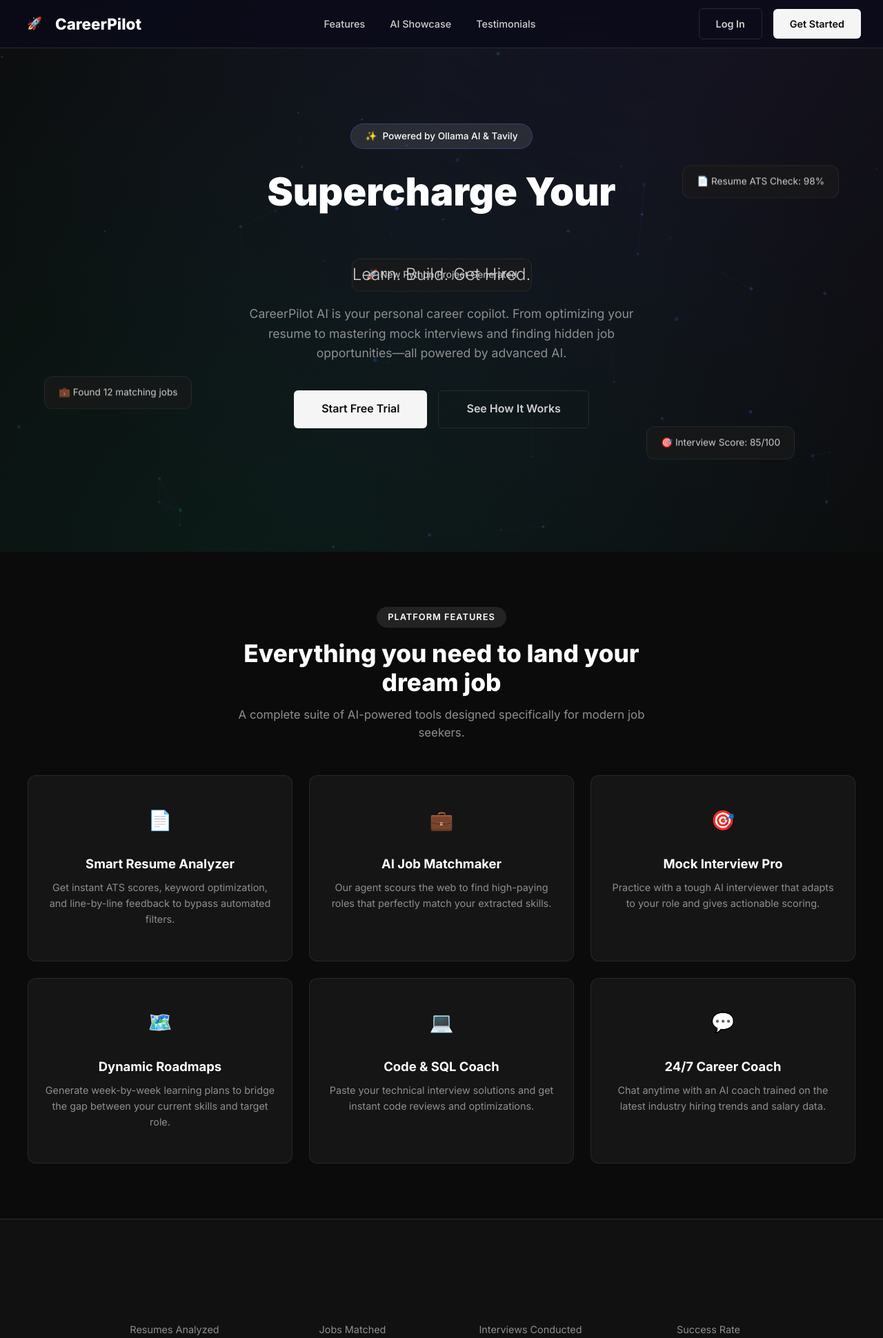
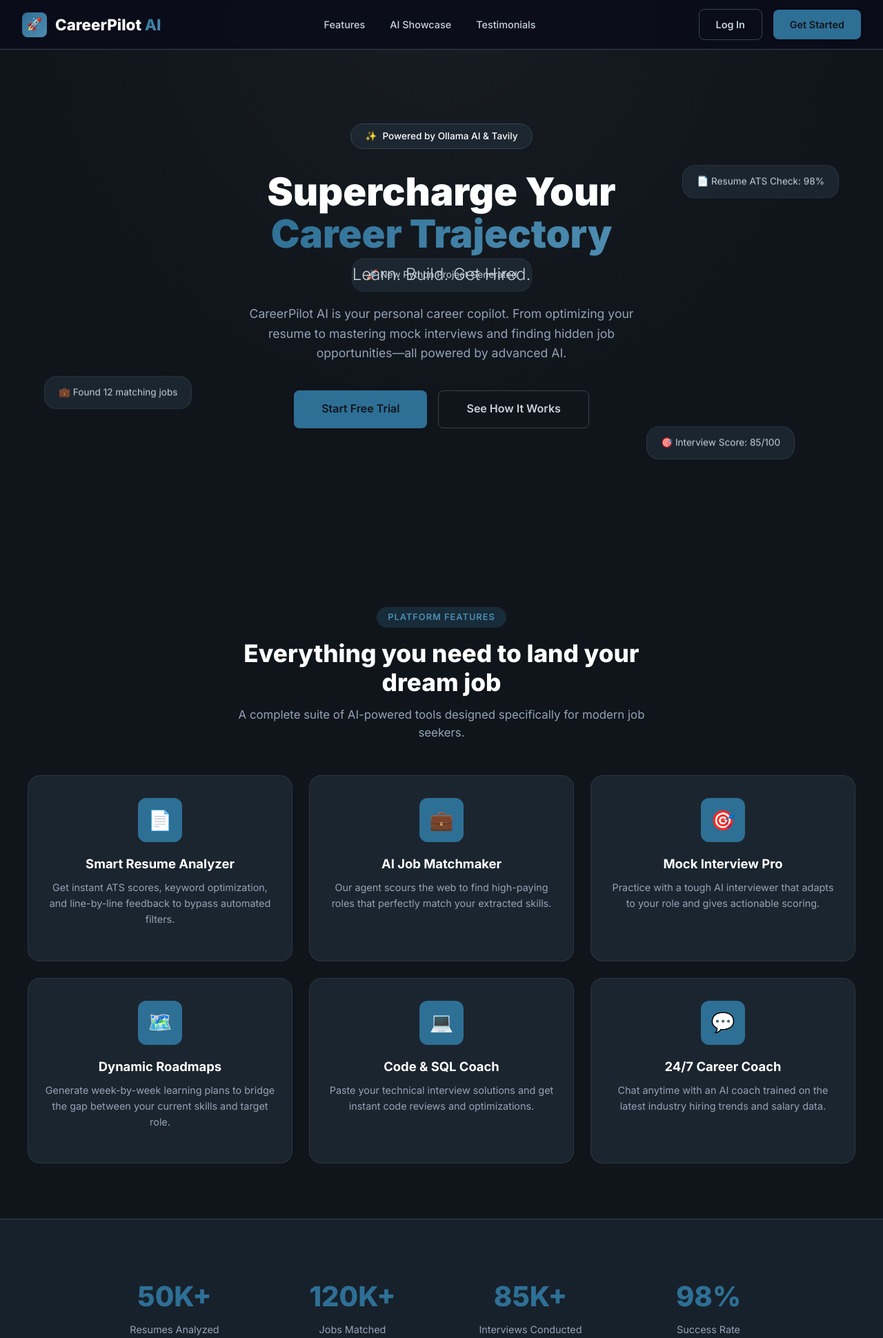
Before and after one commit to anshul-94/CareerPilotAI-, a Flask app: page / in a window 1280 px wide. Shown: the top 1940 px of the page at 69% size. Run offline with Flask 3, Linux system fonts and the light colour scheme.

Commit message:
dd modern dark theme for CareerPilot AI

```diff
--- a/CareerPilotAI/static/css/animations.css
+++ b/CareerPilotAI/static/css/animations.css
@@ -300,23 +300,24 @@
 /* ── Gradient Border Animation ───────────────── */
 .gradient-border {
     position: relative;
-    background: var(--bg-secondary);
+    background: var(--bg-card);
     border-radius: var(--radius-lg);
+    z-index: 1;
 }
 
 .gradient-border::before {
     content: '';
     position: absolute;
-    inset: -1px;
-    border-radius: inherit;
-    background: var(--gradient-primary);
+    inset: -2px;
+    background: var(--primary);
+    border-radius: calc(var(--radius-lg) + 2px);
     z-index: -1;
     opacity: 0;
     transition: opacity var(--transition-normal);
 }
 
 .gradient-border:hover::before {
-    opacity: 1;
+    opacity: 0.15;
 }
 
 /* ── Notification Pop ────────────────────────── */
--- a/CareerPilotAI/static/css/dashboard.css
+++ b/CareerPilotAI/static/css/dashboard.css
@@ -50,8 +50,8 @@
     border-radius: 3px 3px 0 0;
 }
 
-.dash-stat.primary::before { background: var(--gradient-primary); }
-.dash-stat.accent::before { background: var(--gradient-accent); }
+.dash-stat.primary::before { background: var(--primary); }
+.dash-stat.accent::before { background: var(--primary); }
 .dash-stat.warning::before { background: var(--warning); }
 .dash-stat.danger::before { background: var(--danger); }
 .dash-stat.info::before { background: var(--info); }
@@ -59,8 +59,8 @@
 
 .dash-stat:hover {
     border-color: var(--border-light);
-    transform: translateY(-3px);
-    box-shadow: var(--shadow-lg), var(--shadow-glow);
+    transform: translateY(-2px);
+    box-shadow: var(--shadow-lg);
 }
 
 .dash-stat .stat-icon {
--- a/CareerPilotAI/static/css/main.css
+++ b/CareerPilotAI/static/css/main.css
@@ -6,79 +6,226 @@
 /* ── Google Fonts ────────────────────────────── */
 @import url('https://fonts.googleapis.com/css2?family=Inter:wght@300;400;500;600;700;800;900&family=JetBrains+Mono:wght@400;500;600&display=swap');
 
-/* ── CSS Custom Properties ───────────────────── */
 :root {
-    /* Primary Colors */
-    --primary: #F5F5F5;
-    --primary-light: #FFFFFF;
-    --primary-dark: #CFCFCF;
-    --primary-glow: rgba(255, 255, 255, 0.1);
 
-    /* Accent Colors */
-    --accent: #F5F5F5;
-    --accent-light: #FFFFFF;
-    --accent-dark: #CFCFCF;
-    --accent-glow: rgba(255, 255, 255, 0.1);
+    /* ==========================================================
+       BRAND COLORS
+    ========================================================== */
 
-    /* Background Colors */
-    --bg-primary: #0B0B0B;
-    --bg-secondary: #111111;
-    --bg-tertiary: #1A1A1A;
-    --bg-card: #1A1A1A;
-    --bg-card-hover: #222222;
-    --bg-input: #111111;
-    --bg-glass: rgba(17, 17, 17, 0.6);
+    --primary: #2E6F95;
+    --primary-light: #4F8DB1;
+    --primary-dark: #1E5678;
+    --primary-glow: rgba(46, 111, 149, 0.25);
 
-    /* Text Colors */
+    --accent: #D9A441;
+    --accent-light: #E8C66D;
+    --accent-dark: #B98524;
+    --accent-glow: rgba(217, 164, 65, 0.20);
+
+    /* ==========================================================
+       BACKGROUND
+    ========================================================== */
+
+    --bg-primary: #10151B;
+    --bg-secondary: #17212B;
+    --bg-tertiary: #202B36;
+
+    --bg-card: #232F3B;
+    --bg-card-hover: #2A3847;
+
+    --bg-input: #1B2631;
+
+    --bg-glass: rgba(35, 47, 59, 0.70);
+
+    /* ==========================================================
+       TEXT
+    ========================================================== */
+
     --text-primary: #FFFFFF;
-    --text-secondary: #CFCFCF;
-    --text-tertiary: #8F8F8F;
-    --text-muted: #8F8F8F;
+    --text-secondary: #C8D2DC;
+    --text-tertiary: #94A3B8;
+    --text-muted: #718096;
 
-    /* Border Colors */
-    --border: #2B2B2B;
-    --border-light: rgba(255, 255, 255, 0.05);
-    --border-active: #F5F5F5;
+    /* ==========================================================
+       BORDER
+    ========================================================== */
 
-    /* Status Colors */
-    --success: #22C55E;
-    --warning: #FACC15;
-    --danger: #EF4444;
-    --info: #8F8F8F;
+    --border: #344452;
+    --border-light: rgba(255,255,255,0.05);
+    --border-active: var(--primary);
 
-    /* Shadows */
-    --shadow-sm: 0 1px 2px rgba(0, 0, 0, 0.1);
-    --shadow-md: 0 4px 12px rgba(0, 0, 0, 0.15);
-    --shadow-lg: 0 8px 30px rgba(0, 0, 0, 0.5);
-    --shadow-glow: 0 0 20px rgba(255, 255, 255, 0.05);
-    --shadow-card: inset 0 1px 0 rgba(255, 255, 255, 0.05);
+    /* ==========================================================
+       STATUS
+    ========================================================== */
 
-    /* Glass Effect */
-    --glass-bg: rgba(26, 26, 26, 0.7);
-    --glass-border: rgba(255, 255, 255, 0.08);
-    --glass-blur: blur(24px);
+    --success: #3BA55C;
+    --warning: #F4B942;
+    --danger: #E25555;
+    --info: #5DA9E9;
 
-    /* Typography */
-    --font-primary: 'Inter', -apple-system, BlinkMacSystemFont, sans-serif;
-    --font-mono: 'JetBrains Mono', 'Fira Code', monospace;
+    /* ==========================================================
+       SHADOWS
+    ========================================================== */
 
-    /* Spacing */
-    --sidebar-width: 260px;
-    --navbar-height: 70px;
+    --shadow-sm:
+        0 2px 6px rgba(0,0,0,.18);
 
-    /* Border Radius */
-    --radius-sm: 6px;
-    --radius-md: 8px;
-    --radius-lg: 12px;
-    --radius-xl: 16px;
-    --radius-full: 50%;
+    --shadow-md:
+        0 8px 24px rgba(0,0,0,.28);
 
-    /* Transitions */
-    --transition-fast: 0.1s cubic-bezier(0.16, 1, 0.3, 1);
-    --transition-normal: 0.2s cubic-bezier(0.16, 1, 0.3, 1);
-    --transition-slow: 0.4s cubic-bezier(0.16, 1, 0.3, 1);
+    --shadow-lg:
+        0 18px 50px rgba(0,0,0,.45);
+
+    --shadow-glow:
+        0 0 35px rgba(46,111,149,.18);
+
+    --shadow-card:
+        inset 0 1px 0 rgba(255,255,255,.03);
+
+    /* ==========================================================
+       GLASSMORPHISM
+    ========================================================== */
+
+    --glass-bg: rgba(35,47,59,.65);
+
+    --glass-border:
+        rgba(255,255,255,.08);
+
+    --glass-blur:
+        blur(24px);
+
+    /* ==========================================================
+       TYPOGRAPHY
+    ========================================================== */
+
+    --font-primary:
+        "Inter",
+        -apple-system,
+        BlinkMacSystemFont,
+        "Segoe UI",
+        sans-serif;
+
+    --font-mono:
+        "JetBrains Mono",
+        monospace;
+
+    /* ==========================================================
+       LAYOUT
+    ========================================================== */
+
+    --sidebar-width: 270px;
+    --navbar-height: 72px;
+
+    /* ==========================================================
+       BORDER RADIUS
+    ========================================================== */
+
+    --radius-xs: 4px;
+    --radius-sm: 8px;
+    --radius-md: 12px;
+    --radius-lg: 18px;
+    --radius-xl: 24px;
+    --radius-2xl: 32px;
+    --radius-full: 999px;
+
+    /* ==========================================================
+       TRANSITIONS
+    ========================================================== */
+
+    --transition-fast:
+        .15s ease;
+
+    --transition-normal:
+        .30s ease;
+
+    --transition-slow:
+        .50s ease;
+
+    /* ==========================================================
+       GRADIENTS
+    ========================================================== */
+
+    --gradient-primary:
+        linear-gradient(
+            135deg,
+            #2E6F95 0%,
+            #4F8DB1 100%
+        );
+
+    --gradient-accent:
+        linear-gradient(
+            135deg,
+            #D9A441 0%,
+            #E8C66D 100%
+        );
+
+    --gradient-card:
+        linear-gradient(
+            180deg,
+            rgba(255,255,255,.03),
+            rgba(255,255,255,.01)
+        );
+
+    --gradient-bg:
+        radial-gradient(
+            circle at top right,
+            rgba(46,111,149,.08),
+            transparent 40%
+        ),
+        radial-gradient(
+            circle at bottom left,
+            rgba(217,164,65,.05),
+            transparent 35%
+        );
+
+    /* ==========================================================
+       BUTTONS
+    ========================================================== */
+
+    --btn-primary-bg: var(--gradient-primary);
+    --btn-primary-hover:
+        linear-gradient(
+            135deg,
+            #3C7CA3,
+            #5C99BD
+        );
+
+    --btn-primary-text: #FFFFFF;
+
+    --btn-secondary-bg: var(--gradient-accent);
+    --btn-secondary-text: #1A1A1A;
+
+    /* ==========================================================
+       HERO SECTION
+    ========================================================== */
+
+    --hero-overlay:
+        linear-gradient(
+            135deg,
+            rgba(16,21,27,.92),
+            rgba(23,33,43,.90)
+        );
+
+    /* ==========================================================
+       CHART COLORS
+    ========================================================== */
+
+    --chart-1: #2E6F95;
+    --chart-2: #D9A441;
+    --chart-3: #5DA9E9;
+    --chart-4: #6BCB77;
+    --chart-5: #F4B942;
+    --chart-6: #E25555;
+
+    /* ==========================================================
+       SCROLLBAR
+    ========================================================== */
+
+    --scrollbar-bg: #17212B;
+    --scrollbar-thumb: #344452;
+    --scrollbar-hover: #2E6F95;
+
 }
-
 /* ── Reset & Base ────────────────────────────── */
 *, *::before, *::after {
     margin: 0;
--- a/CareerPilotAI/static/css/pages.css
+++ b/CareerPilotAI/static/css/pages.css
@@ -12,20 +12,19 @@
     text-align: center;
     position: relative;
     overflow: hidden;
-    background: var(--gradient-hero);
+    background: var(--bg-primary);
     padding: 2rem;
 }
 
 .hero::before {
     content: '';
     position: absolute;
-    top: -50%;
-    left: -50%;
-    width: 200%;
-    height: 200%;
-    background: radial-gradient(circle at 30% 50%, rgba(108, 99, 255, 0.1) 0%, transparent 50%),
-                radial-gradient(circle at 70% 50%, rgba(0, 212, 170, 0.08) 0%, transparent 50%);
-    animation: rotateGradient 20s linear infinite;
+    top: 0;
+    left: 0;
+    width: 100%;
+    height: 100%;
+    background: radial-gradient(circle at 50% 0%, rgba(255, 255, 255, 0.03) 0%, transparent 60%);
+    z-index: 1;
 }
 
 .hero-content {
@@ -39,12 +38,12 @@
     align-items: center;
     gap: 0.5rem;
     padding: 0.4rem 1.25rem;
-    background: var(--primary-glow);
-    border: 1px solid rgba(108, 99, 255, 0.3);
+    background: var(--glass-bg);
+    border: 1px solid var(--border);
     border-radius: 50px;
     font-size: 0.85rem;
     font-weight: 500;
-    color: var(--primary-light);
+    color: var(--text-primary);
     margin-bottom: 2rem;
     animation: fadeInUp 0.6s ease;
 }
@@ -175,7 +174,7 @@
     align-items: center;
     justify-content: center;
     font-size: 1.75rem;
-    background: var(--gradient-primary);
+    background: var(--primary);
     color: white;
 }
 
@@ -208,7 +207,7 @@
 .stat-item .stat-number {
     font-size: 2.5rem;
     font-weight: 800;
-    background: var(--gradient-primary);
+    background: var(--primary);
     -webkit-background-clip: text;
     -webkit-text-fill-color: transparent;
     margin-bottom: 0.25rem;
@@ -253,7 +252,7 @@
     width: 44px;
     height: 44px;
     border-radius: 50%;
-    background: var(--gradient-primary);
+    background: var(--primary);
     display: flex;
     align-items: center;
     justify-content: center;
@@ -296,7 +295,7 @@
     left: 0;
     right: 0;
     height: 3px;
-    background: var(--gradient-primary);
+    background: var(--primary);
 }
 
 .cta-box h2 {
@@ -316,7 +315,7 @@
     display: flex;
     align-items: center;
     justify-content: center;
-    background: var(--gradient-hero);
+    background: var(--bg-primary);
     padding: 2rem;
     position: relative;
 }
@@ -684,7 +683,7 @@
     width: 100px;
     height: 100px;
     border-radius: 50%;
-    background: var(--gradient-primary);
+    background: var(--primary);
     display: flex;
     align-items: center;
     justify-content: center;
```
Also changed, not shown: CareerPilotAI/static/css/components.css (+25 -24 lines), CareerPilotAI/database.db, 1 other file.
